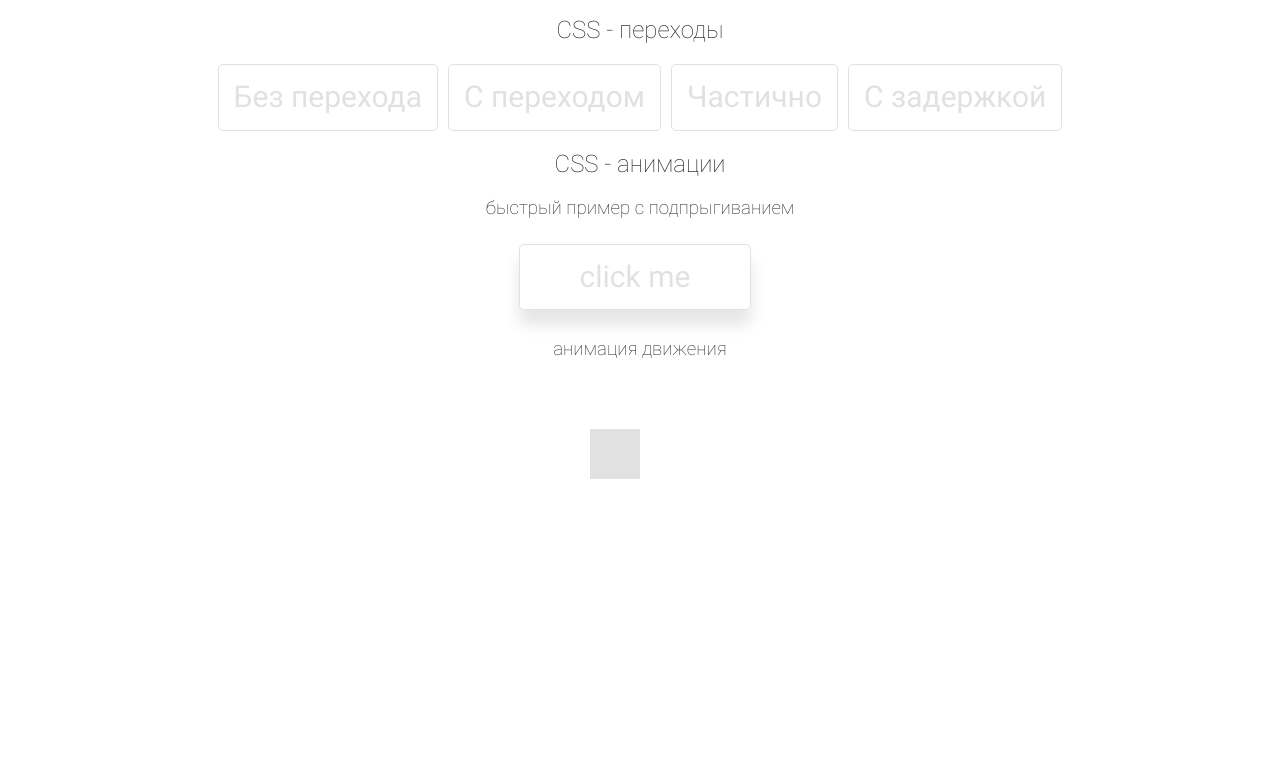
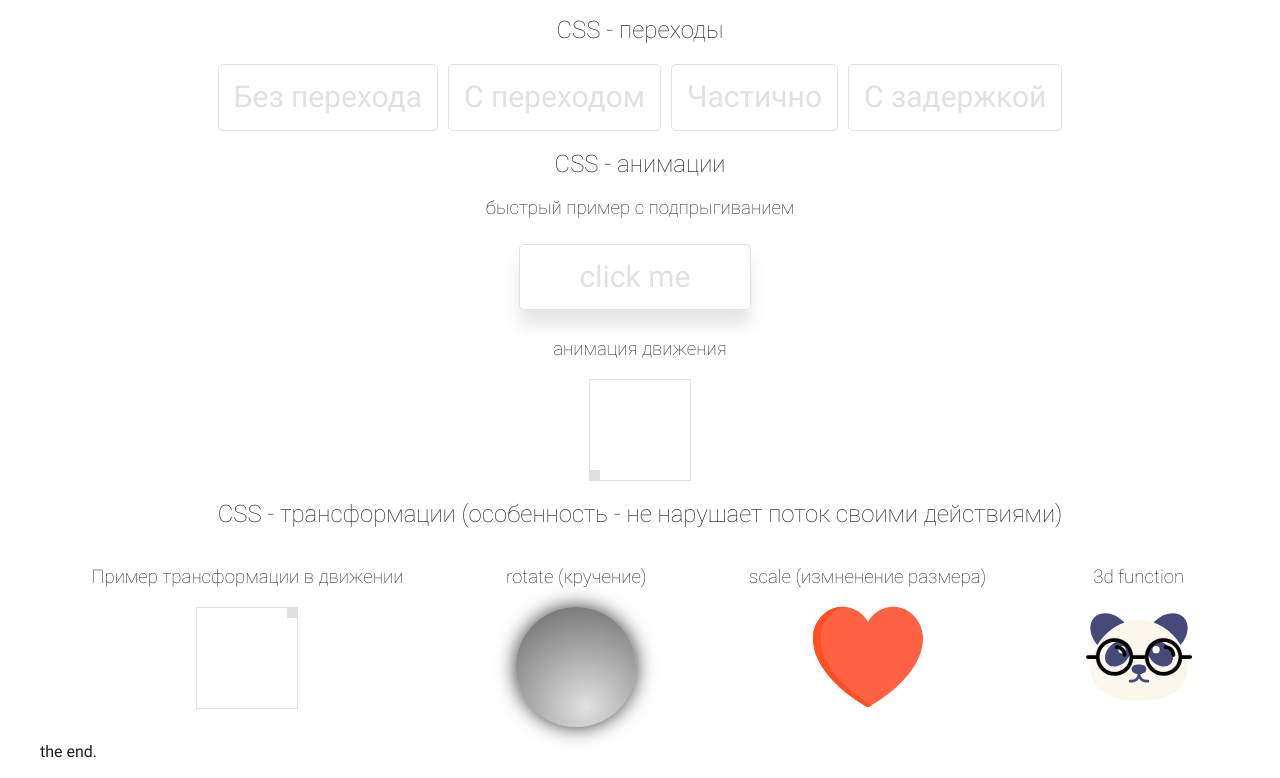
Before and after one commit to multisoldier/tests-and-practitc, a website: page src/index.html in a window 1280 px wide. Shown: the part 1335-2113 px from the top of the page. Before the commit the page ends 1814 px from the top, so only its background shows below. Drawn offline with nearby package versions, Linux system fonts and the light colour scheme; files that its build step writes are made by us from their sources; files whose address does not match are found by name; a web font is replaced by a local one.

Commit message:
add animations

```diff
--- a/src/index.html
+++ b/src/index.html
@@ -8,11 +8,11 @@
   <title>Освоение просторов CSS</title>
 </head>
 
+<header class="header">
+  <h2 class="header__heading heading">На этой странице я буду учиться продвинутым фишкам CSS</h2>
+</header>
+
 <body>
-  <header class="header">
-    <h2 class="header__heading heading">На этой странице я буду учиться продвинутым фишкам CSS</h2>
-  </header>
-
   <section class="gradient">
     <h2 class="gradient__heading heading">CSS - градиент</h2>
     <div class="gradient__liner">
@@ -77,9 +77,42 @@
     <div class="liner-animation__wrapp">
       <div href="#" class="liner-animation__element"></div>
     </div>
-
   </section>
 
+  <section class="transform">
+    <h2 class="transform__heading heading">CSS - трансформации (особенность - не нарушает поток своими действиями)</h2>
+    <div class="transform__all-box">
+      <div class="transoform__wrapper">
+        <h3 class="transform__heading heading">Пример трансформации в движении</h3>
+        <div class="transform__translate-box">
+          <div class="transform__translate"></div>
+        </div>
+      </div>
+      <div class="transoform__wrapper">
+        <h3 class="transform__rotate-heading heading">rotate (кручение)</h3>
+        <div class="transform__rotate-box">
+          <div class="transform__rotate"></div>
+        </div>
+      </div>
+      <div class="transoform__wrapper">
+        <h3 class="transform__scale-heading heading">scale (измненение размера)</h3>
+        <div class="transform__scale-box">
+          <img src="img/heart.svg" alt="heart" class="transform__scale">
+        </div>
+      </div>
+      <div class="transoform__wrapper">
+        <h3 class="transform__threeD-heading heading">3d function</h3>
+        <div class="transform__threeD-box">
+          <img src="img/panda.svg" alt="heart" class="transform__threeD-img-one">
+          <img src="img/glasses.svg" alt="heart" class="transform__threeD-img-two">
+        </div>
+      </div>
+    </div>
+  </section>
 </body>
 
+<footer class="footer">
+  <p class="footer__text">the end.</p>
+</footer>
+
 </html>
--- a/src/scss/style.scss
+++ b/src/scss/style.scss
@@ -183,15 +183,34 @@ body {
     animation: bouncing 1s cubic-bezier(0.1, 0.25, 0.1, 1) 0s infinite alternate both;
     position: relative;
     margin-top: 15px;
+    &:hover {
+      color: $black;
+      transition-duration: 0.5s;
+    }
   }
 }
 
 @keyframes around {
-  0%  { left: 0; top: 0; }
-  25% { left: 50px; top: 0; }
-  50% { left: 50px; top: 50px; }
-  75% { left: 0; top: 50px; }
-  100% { left: 0; top: 0; }
+  0% {
+    left: 0;
+    top: 0;
+  }
+  25% {
+    left: 90px;
+    top: 0;
+  }
+  50% {
+    left: 90px;
+    top: 90px;
+  }
+  75% {
+    left: 0;
+    top: 90px;
+  }
+  100% {
+    left: 0;
+    top: 0;
+  }
 }
 
 .liner-animation {
@@ -200,12 +219,151 @@ body {
     width: 100px;
     height: 100px;
     margin: 0 auto;
+    border: 1px solid $gray;
   }
   &__element {
     animation: around 4s linear 0s alternate infinite;
-    width: 50px;
-    height: 50px;
+    width: 10px;
+    height: 10px;
     position: absolute;
     background-color: $gray;
+    transition-duration: 0.5s;
   }
 }
+
+//transform = = = = = = = = = =
+
+@keyframes translating {
+  0% {
+    transform: translate(0, 0);
+  }
+  25% {
+    transform: translate(90px, 0);
+  }
+  50% {
+    transform: translate(90px, 90px);
+  }
+  75% {
+    transform: translate(0, 90px);
+  }
+  100% {
+    transform: translate(0, 0);
+  }
+}
+
+.transform {
+  &__all-box {
+    display: flex;
+    justify-content: space-around;
+  }
+
+  &__translate-box {
+    width: 100px;
+    height: 100px;
+    margin: 0 auto;
+    position: relative;
+    border: 1px solid $gray;
+  }
+
+  &__translate {
+    animation: translating 4s linear infinite;
+    background-color: $gray;
+    width: 10px;
+    height: 10px;
+    position: absolute;
+  }
+}
+
+@keyframes rotating {
+  0% {
+    transform: rotate(0deg);
+  }
+  100% {
+    transform: rotate(360deg);
+  }
+}
+
+.transform {
+  &__rotate-box {
+    display: flex;
+    justify-content: center;
+  }
+  &__rotate {
+    animation: rotating 4s linear 0s infinite;
+    background: radial-gradient(circle farthest-corner at 100px 50px, $gray, $black);
+    border-radius: 50%;
+    height: 120px;
+    margin: 0;
+    width: 120px;
+    box-shadow: 0 0 20px rgba(0, 0, 0, 0.8);
+    transition-duration: 1s;
+    &:hover {
+      box-shadow: 0 0 10px rgba(0, 0, 0, 0.8);
+      cursor: pointer;
+      transition-duration: 1s;
+    }
+  }
+}
+
+@keyframes scaling {
+  0% {
+    transform: scale(1);
+  }
+  50% {
+    transform: scale(1.1);
+  }
+  100% {
+    transform: scale(1);
+  }
+}
+
+.transform{
+  &__scale-box {
+    display: flex;
+    justify-content: center;
+  }
+
+  &__scale {
+    display: block;
+    width: 200px;
+    height: 100px;
+    animation: scaling 2s linear 0s infinite;
+    transition: all 100ms linear;
+    &:hover {
+      cursor: pointer;
+    }
+  }
+}
+
+@keyframes zooming {
+  0% {
+    transform: translate3d(0, 0, 0);
+  }
+  100% {
+    transform: translate3d(0, 0, 50px);
+  }
+}
+
+.transform {
+  &__threeD-box {
+    position: relative;
+    display: flex;
+    justify-content: center;
+    perspective: 500px;
+  }
+
+  &__threeD-img-one {
+    width: 100px;
+  }
+
+  &__threeD-img-two {
+    width: 100px;
+    z-index: 1;
+    position: absolute;
+    left: 0px;
+    animation: zooming 3s alternate infinite both;
+    &:hover {
+      cursor: pointer;
+    }
+  }
+}
```
Also changed, not shown: dist/css/style.css, dist/css/style.min.css, dist/img/glasses.svg (added), dist/img/heart.svg (added), dist/img/panda.svg (added), dist/index.html, src/img/glasses.svg (added), src/img/heart.svg (added), src/img/panda.svg (added), 2 other files.
